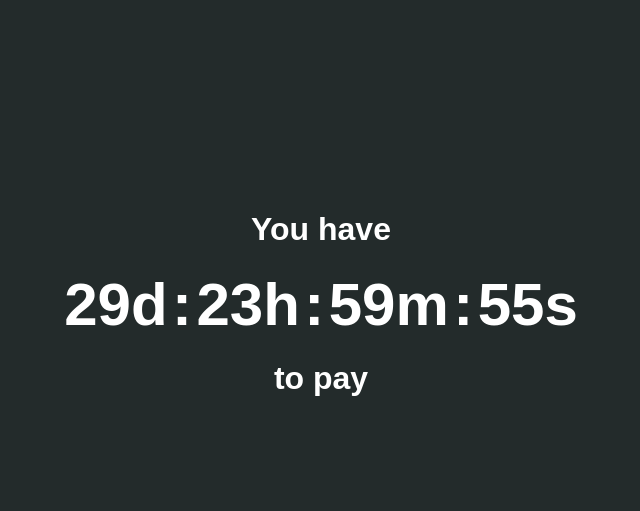
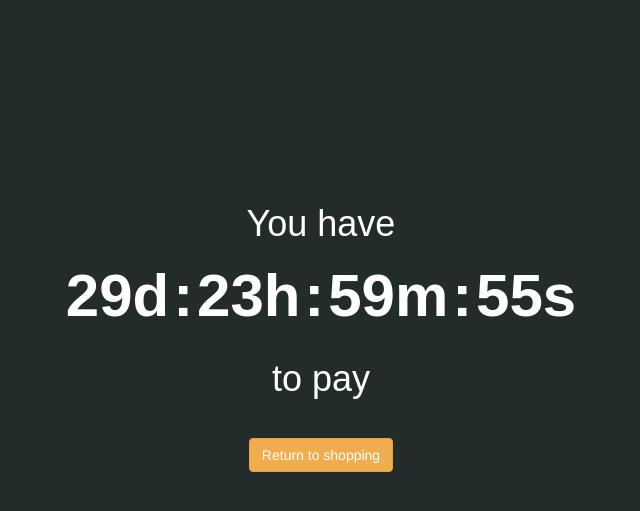
Before and after one commit to smanindokhan/Ecommerce, a PHP site: page /ecommerce-app-h/timer.php in a window 1280 px wide. Shown: the top 511 px of the page, without its empty margins (319-959 px from the left). Run offline with PHP 8.4, Linux system fonts and the light colour scheme.

Commit message:
Button changes

```diff
--- a/cart.php
+++ b/cart.php
@@ -65,7 +65,7 @@ require "config/constants.php";
 						</div>
 						<div id="cart_checkout"></div>
 						<form action=" timer.php" method='POST'>
-							<input style="float:right;margin-right:50px;" type="submit" name="submit" value='Pay Later'>
+							<button style="float:right;margin-right:50px; type="submit" class="btn btn-primary">Pay Later</button>
 							</form>
 
 						<!--<div class="row">
--- a/timer.php
+++ b/timer.php
@@ -1,3 +1,4 @@
+
 <!DOCTYPE html>
 <html lang="en">
 
@@ -5,6 +6,9 @@
     <meta charset="UTF-8">
     <meta http-equiv="X-UA-Compatible" content="IE=edge">
     <meta name="viewport" content="width=device-width, initial-scale=1.0">
+    <link rel="stylesheet" href="css/bootstrap.min.css"/>
+	<script src="js/jquery2.js"></script>
+	<script src="js/bootstrap.min.js"></script>
     <link rel="stylesheet" href="timer.css">
     <title>Pay Later</title>
 </head>
@@ -17,6 +21,9 @@
             <span id="days">00d</span> <span>:</span> <span id="hours">00h</span> <span>:</span> <span id="minutes">00m</span> <span>:</span> <span id="seconds">00s</span>
             <h1>to pay</h1>
         </div>
+        <form action="profile.php" method="post">
+                <button type="submit" class="btn btn-warning">Return to shopping</button>
+            </form>
         </center>
 
     </div>
```
